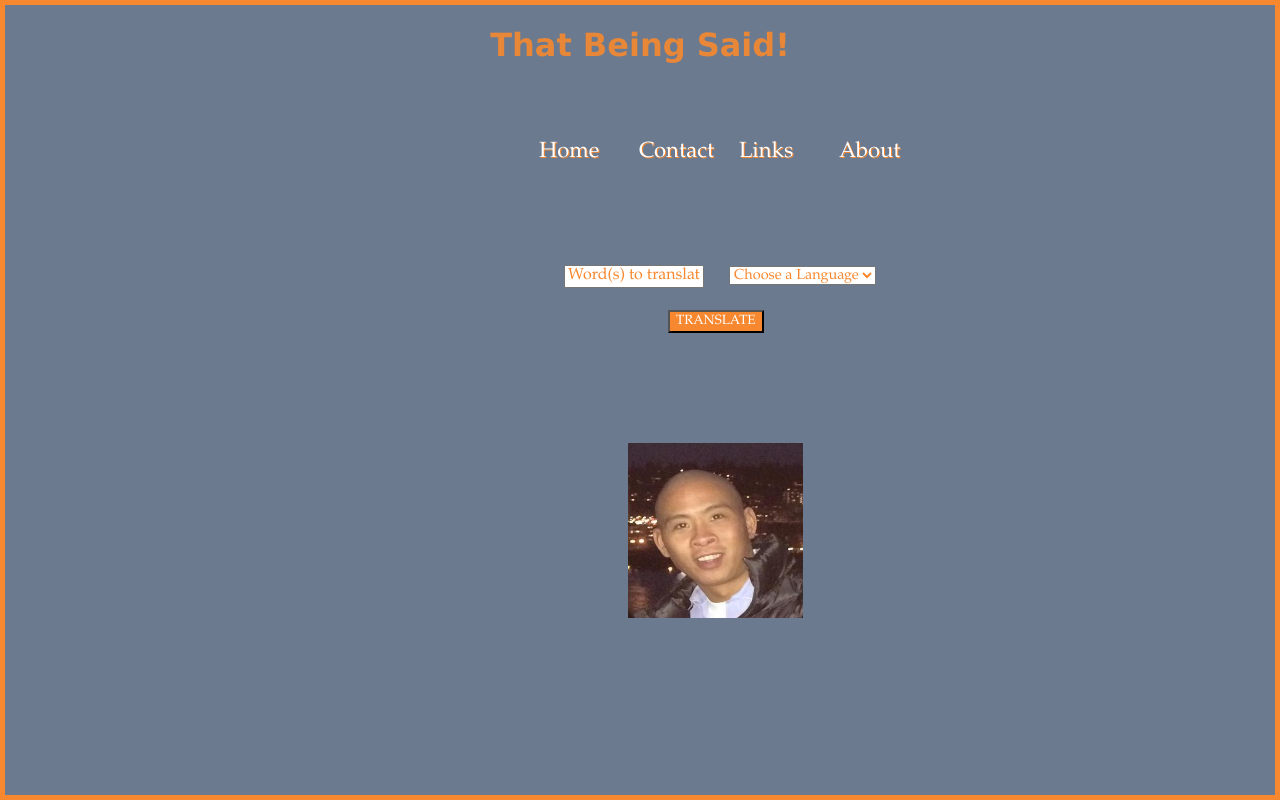
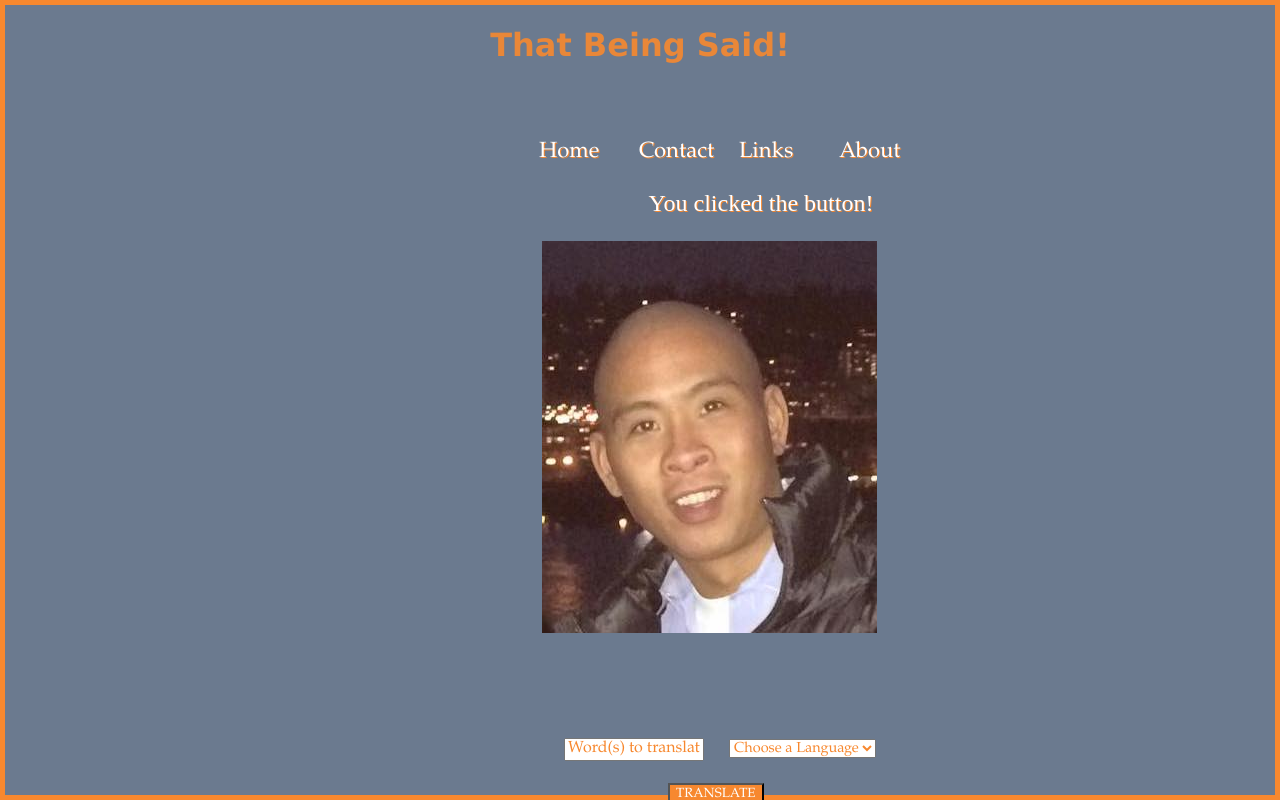
Before and after one commit to glenbuck503/That-Being-Said, a React (Create React App) app: page / in a window 1280 px wide. Both pictures are taken after a click on the button "About". Shown: the top 800 px of the page. Built offline with nearby package versions, Linux system fonts and the light colour scheme; no server answers.

Commit message:
add a click to show port picture on same page. navigation still not working the way I want but the hide element is working correctly

```diff
--- a/src/ReusableForm.js
+++ b/src/ReusableForm.js
@@ -9,8 +9,8 @@ function ReusableForm(props) {
   const [ lang, setLang ] = useState("")
   const [ translatedLang, setTranslatedLang ] = useState("")
 
-  // const [showAbou, setShowAbout] = useState(false);
-  // const onClick = () => setShowText(true);
+  const [showAbout, setShowAbout] = useState(false);
+  const onClick = () => setShowAbout(true);
 
 
 
@@ -22,6 +22,7 @@ function ReusableForm(props) {
   const onAboutMe = e => {
     e.preventDefault()
     window.location.reload()
+
 
   }
   const onSubmit = () => {
@@ -37,10 +38,6 @@ function ReusableForm(props) {
     });
   }
 
-  // const onSubmit2 = () => {
-  //   setAudio({wordsAudio})
-  // }
-
   const handleChange = (event) => {
     setWord(event.target.value)
 
@@ -53,16 +50,24 @@ function ReusableForm(props) {
   // const handleChangeDef = (event) => {
   //   setAudio( <audio  src={wordsAudio} controls autoPlay/>);
   // }
+  const AboutMe = () =>
+  <div>
+    <p>You clicked the button!</p>
+    <img className="glen" src={glenImage} id="portPic" />
 
+  </div>;
 
   return (
     <React.Fragment>
       <div className="first">
       <div className="nav">
       <button onClick={onReload} >Home</button>
-      <button onClick={onAboutMe} >Contact</button>
+      <button onClick={onSubmit} >Contact</button>
       <button onClick={onSubmit} >Links</button>
-      <button onClick={onSubmit} >About</button>
+
+      <button onClick={onClick}>About</button>
+      {showAbout ? <AboutMe /> : null}
+
       </div>
 
           <input
@@ -85,19 +90,26 @@ function ReusableForm(props) {
         </div>
         <button onClick={onSubmit} >TRANSLATE</button>
 
+
+
+
         <p className="result">{translatedWord}</p>
 
       <div className="aboutMe">
         <img className="glen" src={glenImage} id="portPic" />
       </div>
+
     </React.Fragment>
   );
+
 }
 
 ReusableForm.propTypes = {
   formSubmissionHandler: PropTypes.func,
   buttonText: PropTypes.string
 };
+
+
 export default ReusableForm;
 
 
@@ -116,3 +128,6 @@ export default ReusableForm;
         <audio  src={wordsAudio} controls/> */}
 
         {/* <p className="trade">Glen Buck 2021 &#8482;</p> */}
+     // const onSubmit2 = () => {
+  //   setAudio({wordsAudio})
+  // }
```
